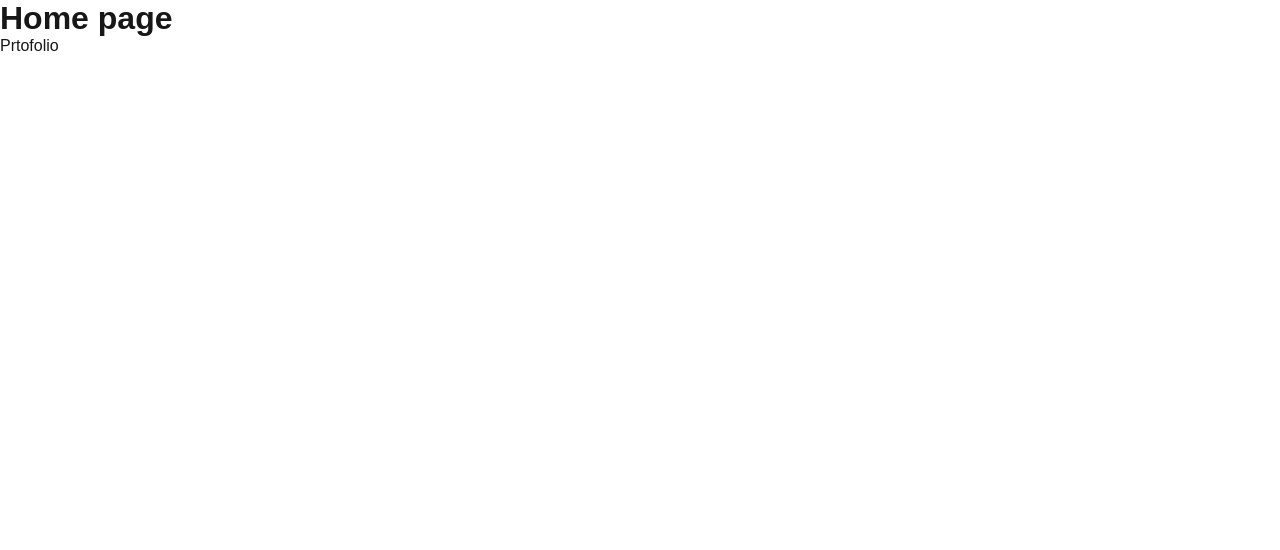
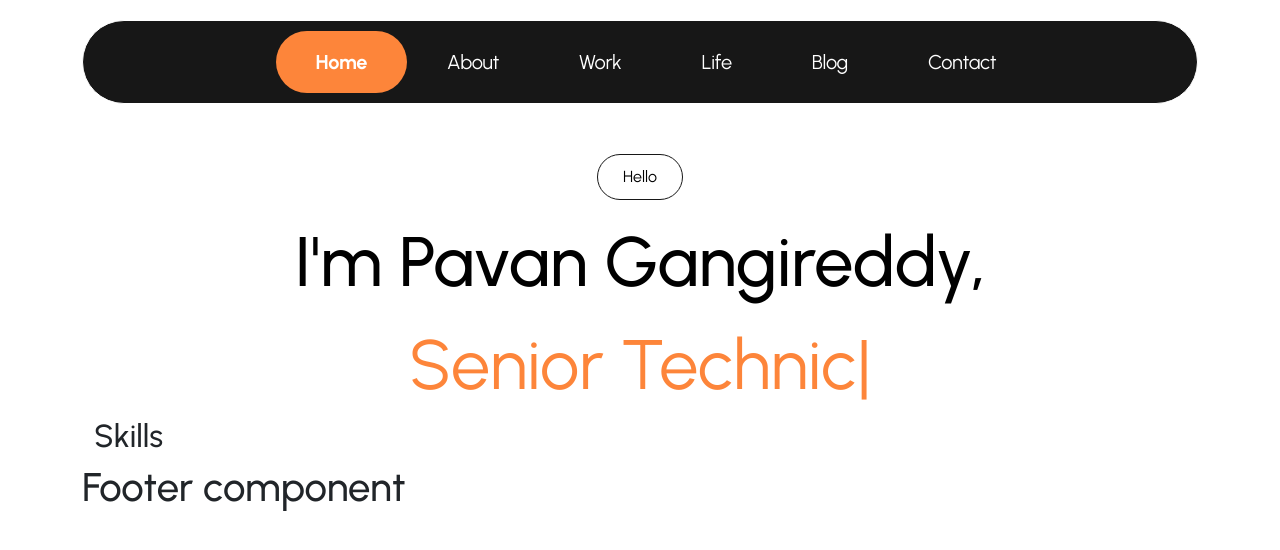
Before and after one commit to Anuhya1002/frontend-microservice, a Next.js app: page / in a window 1280 px wide. Shown: the top 550 px of the page. Built offline with nearby package versions, Linux system fonts and the light colour scheme.

Commit message:
Header, HeroBanner, Footer Updates

```diff
--- /dev/null
+++ b/data/db.json
@@ -0,0 +1,28 @@
+{
+  "headerData": [
+    {
+      "name": "Home",
+      "path": "/"
+    },
+    {
+      "name": "About",
+      "path": "/About"
+    },
+    {
+      "name": "Work",
+      "path": "/Work"
+    },
+    {
+      "name": "Life",
+      "path": "/Life"
+    },
+    {
+      "name": "Blog",
+      "path": "/Blog"
+    },
+    {
+      "name": "Contact",
+      "path": "/Contact"
+    }
+  ]
+}
--- /dev/null
+++ b/src/app/Components/Footer/index.js
@@ -0,0 +1,9 @@
+const Footer = () => {
+  return (
+    <div className="container">
+      <h1>Footer component</h1>
+    </div>
+  );
+};
+
+export default Footer;
--- /dev/null
+++ b/src/app/Components/Header/index.js
@@ -0,0 +1,30 @@
+"use client";
+import React from "react";
+import Link from "next/link";
+import { usePathname } from "next/navigation";
+import Headerdata from "../../../../data/db.json";
+
+const Header = () => {
+  const pathname = usePathname();
+
+  return (
+    <header className="container">
+      <div className="navBar d-flex align-items-center justify-content-center">
+        <ul className="d-flex mb-0">
+          {Headerdata.headerData.map((item, index) => (
+            <li
+              key={index}
+              className={`navItem d-none d-sm-block ${
+                pathname === item.path ? "active" : ""
+              }`}
+            >
+              <Link href={item.path}>{item.name}</Link>
+            </li>
+          ))}
+        </ul>
+      </div>
+    </header>
+  );
+};
+
+export default Header;
--- /dev/null
+++ b/src/app/Components/HeroBanner/index.js
@@ -0,0 +1,17 @@
+import Skills from "../Skills";
+import Typewritertext from "../Typewritertext";
+
+export default function HeroBanner() {
+  return (
+    <section className="container">
+      <div className="d-flex flex-column align-items-center justify-content-center">
+        <div className="">
+          <button className="hello-btn">Hello</button>
+        </div>
+        <h1 className="main-banner-text">I&apos;m Pavan Gangireddy,</h1>
+        <Typewritertext />
+        <Skills />
+      </div>
+    </section>
+  );
+}
--- /dev/null
+++ b/src/app/Components/Skills.js
@@ -0,0 +1,7 @@
+export default function Skills() {
+  return (
+    <div className="container">
+      <h2>Skills</h2>
+    </div>
+  );
+}
--- /dev/null
+++ b/src/app/Components/Typewritertext.js
@@ -0,0 +1,51 @@
+"use client";
+import React, { useEffect, useState } from "react";
+
+// Move roles outside the component
+const roles = [
+  "Product Designer",
+  "Senior Technical Lead",
+  "Full Stack Developer",
+  "Product Owner",
+  "Content Developer Manager",
+];
+
+export default function Typewritertext() {
+  const [currentRoleIndex, setCurrentRoleIndex] = useState(0);
+  const [text, setText] = useState("");
+  const [isdeleting, setIsdeleting] = useState(false);
+
+  useEffect(() => {
+    const currentRole = roles[currentRoleIndex];
+    const shouldDelete = isdeleting;
+    const timeout = shouldDelete ? 50 : 100;
+
+    const timer = setTimeout(() => {
+      if (!shouldDelete && text === currentRole) {
+        setTimeout(() => setIsdeleting(true), 1500);
+        return;
+      }
+
+      if (shouldDelete && text === "") {
+        setIsdeleting(false);
+        setCurrentRoleIndex((current) => (current + 1) % roles.length);
+        return;
+      }
+
+      const nextText = shouldDelete
+        ? currentRole.substring(0, text.length - 1)
+        : currentRole.substring(0, text.length + 1);
+
+      setText(nextText);
+    }, timeout);
+
+    return () => clearTimeout(timer);
+  }, [text, currentRoleIndex, isdeleting]);
+
+  return (
+    <span className="typing-text">
+      {text}
+      <span className="cursor-blink">|</span>
+    </span>
+  );
+}
--- a/src/app/globals.css
+++ b/src/app/globals.css
@@ -1,3 +1,5 @@
+@import url("https://fonts.googleapis.com/css2?family=Urbanist:ital,wght@0,100..900;1,100..900&display=swap");
+
 :root {
   --background: #ffffff;
   --foreground: #171717;
@@ -14,16 +16,8 @@ html,
 body {
   max-width: 100vw;
   overflow-x: hidden;
+  font-family: "Urbanist", sans-serif !important;
 }
-
-body {
-  color: var(--foreground);
-  background: var(--background);
-  font-family: Arial, Helvetica, sans-serif;
-  -webkit-font-smoothing: antialiased;
-  -moz-osx-font-smoothing: grayscale;
-}
-
 * {
   box-sizing: border-box;
   padding: 0;
@@ -31,8 +25,11 @@ body {
 }
 
 a {
-  color: inherit;
-  text-decoration: none;
+  color: inherit !important;
+  text-decoration: none !important;
+}
+li {
+  list-style: none !important;
 }
 
 @media (prefers-color-scheme: dark) {
@@ -40,3 +37,89 @@ a {
     color-scheme: dark;
   }
 }
+
+.cursor-blink {
+  animation: blink 1s step-end infinite;
+}
+
+.typing-text {
+  font-family: "Urbanist";
+  font-size: 70px;
+  color: #fd853a;
+}
+
+@media (max-width: 567px) {
+  .typing-text {
+    font-size: 35px;
+  }
+}
+
+.hello-btn {
+  align-self: stretch;
+  border-radius: 38.235px;
+  border: 1.275px solid var(--Gray-900, #171717);
+  background-color: rgba(255, 255, 255, 0.1);
+  min-height: 45px;
+  gap: 6px;
+  overflow: hidden;
+  padding: 10px 25px;
+  color: black;
+  margin-bottom: 20px;
+}
+
+@media (max-width: 991px) {
+  .hello-btn {
+    white-space: initial;
+    padding: 0 20px;
+  }
+}
+
+.main-banner-text {
+  font-size: 70px;
+  color: black;
+  font-weight: 500;
+}
+
+header {
+  margin: 20px 0px 50px;
+}
+
+.navBar {
+  justify-content: space-between;
+  align-items: center;
+  border-radius: 50px;
+  border: 1px solid #fff;
+  background: var(--Gray-900, #171717);
+  backdrop-filter: blur(7.5px);
+  display: flex;
+  gap: 28px;
+  flex-wrap: wrap;
+  padding: 10px;
+}
+
+.navItem {
+  align-self: stretch;
+  border-radius: 60px;
+  gap: 10px;
+  overflow: hidden;
+  color: #fff;
+  white-space: nowrap;
+  letter-spacing: -0.3px;
+  margin: auto 0;
+  padding: 16px 40px;
+  font-size: 20px;
+}
+
+.navItem.active {
+  background: var(--Orange-400, #fd853a);
+  font-weight: 700;
+
+}
+
+@media (max-width: 991px) {
+  .navItem,
+  .logoContainer {
+    white-space: initial;
+    padding: 0 20px;
+  }
+}
--- a/src/app/layout.js
+++ b/src/app/layout.js
@@ -1,27 +1,22 @@
-import localFont from "next/font/local";
-import "./globals.css";
+import Header from "./Components/Header/index";
+import Footer from "./Components/Footer/index";
 
-const geistSans = localFont({
-  src: "./fonts/GeistVF.woff",
-  variable: "--font-geist-sans",
-  weight: "100 900",
-});
-const geistMono = localFont({
-  src: "./fonts/GeistMonoVF.woff",
-  variable: "--font-geist-mono",
-  weight: "100 900",
-});
+import "../../src/app/globals.css";
+import "bootstrap/dist/css/bootstrap.min.css";
 
 export const metadata = {
-  title: "Create Next App",
-  description: "Generated by create next app",
+  title: "Pavan Protfolio",
+  description: "",
 };
 
 export default function RootLayout({ children }) {
   return (
     <html lang="en">
-      <body className={`${geistSans.variable} ${geistMono.variable}`}>
+      <head></head>
+      <body>
+        <Header />
         {children}
+        <Footer />
       </body>
     </html>
   );
--- a/src/app/page.js
+++ b/src/app/page.js
@@ -1,11 +1,15 @@
-import Image from "next/image";
-import styles from "./page.module.css";
+"use client";
+import React from "react";
+import HeroBanner from "./Components/HeroBanner";
+import "bootstrap/dist/css/bootstrap.min.css";
+import "../../src/app/globals.css";
 
-export default function Home() {
+const App = () => {
   return (
-   <div className="container">
-    <h1>Home page</h1>
-    <p>Prtofolio</p>
-   </div>
+    <>
+      <HeroBanner />
+    </>
   );
-}
+};
+
+export default App;
```
Also changed, not shown: package.json (+6 -3 lines), 1 other file (tests, documents, lock files or other folders).
